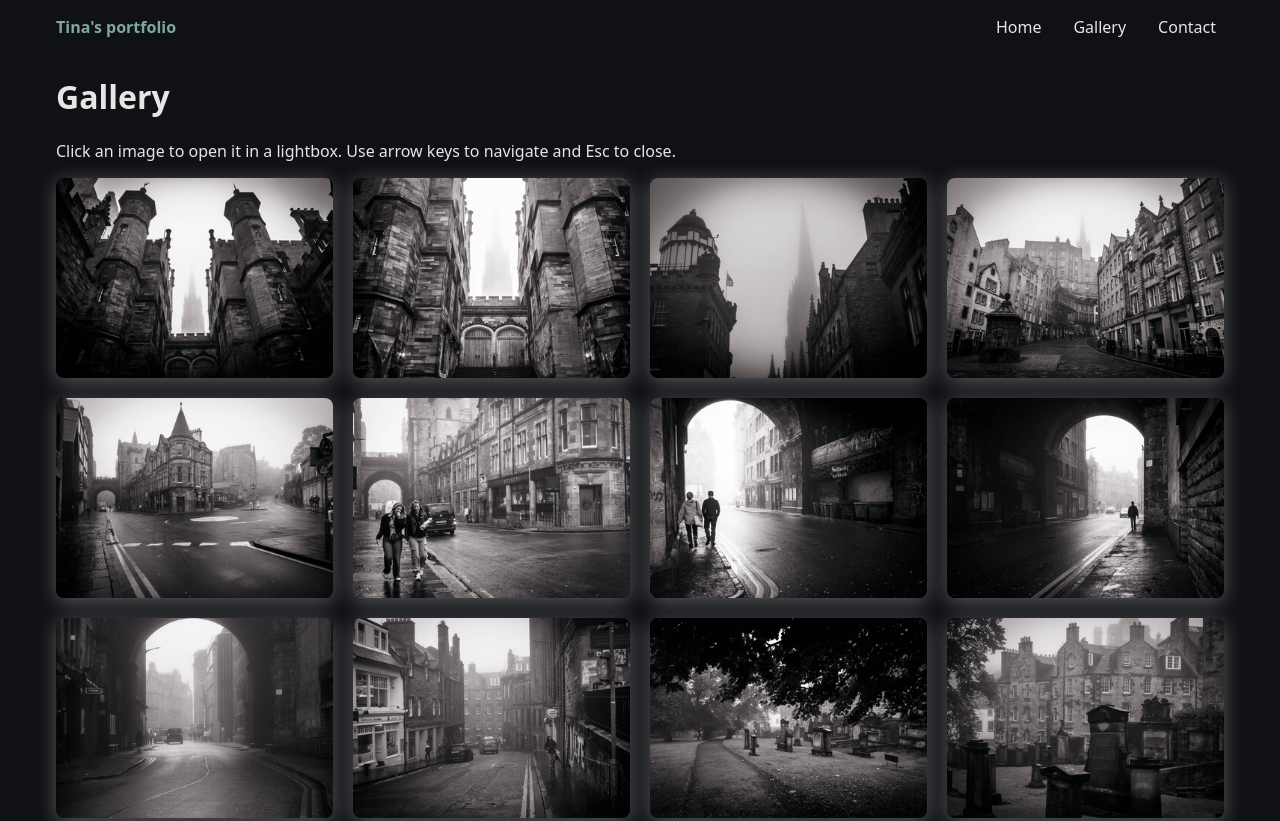
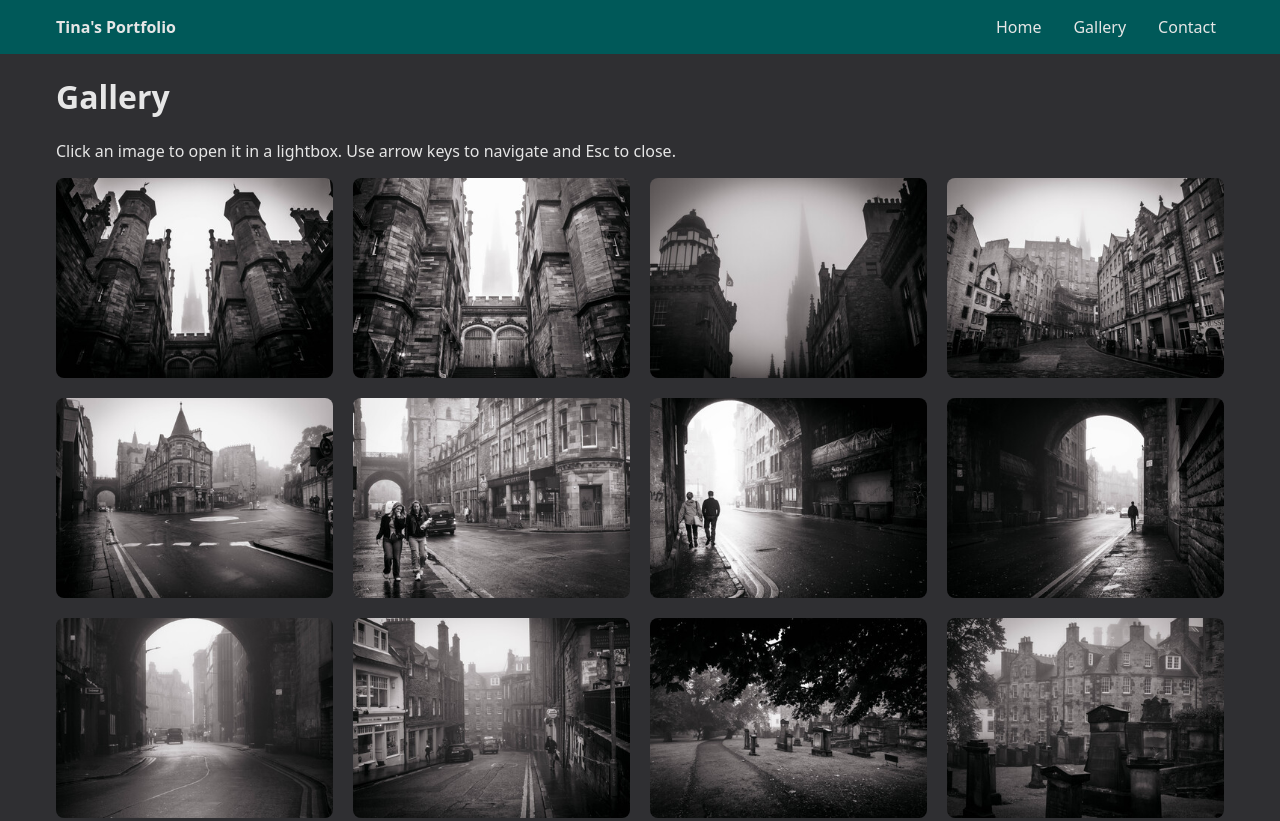
Before and after one commit to gittina2/portfolio, a plain HTML site: page gallery.html in a window 1280 px wide. Shown: the top 821 px of the page. Drawn offline with Linux system fonts and the light colour scheme.

Commit message:
colors changed

```diff
--- a/css/style.css
+++ b/css/style.css
@@ -1,9 +1,8 @@
 :root {
-  --bg: #0f1115;
+  --bg: #2f2f32;
+  --header-bg: #005959;
   --card: #161a22;
   --text: #e6e6e6;
-  --muted: #9aa0aa;
-  --accent: #7fa6a3;
   --radius:12px;
   --gap: 1.25rem;
   --container:1200px;
@@ -30,6 +29,8 @@ body{
   background:var(--card);
   border-radius:6px
 }
+
+.site-header{background:var(--header-bg)}
 
 .header-inner{
   display:flex;
@@ -84,8 +85,7 @@ body{
   width:100%;height:200px;
   object-fit:cover;
   border-radius:8px;
-  display:block;
-  box-shadow: 0 4px 20px rgba(255,255,255,0.3)
+  display:block
 }
 
 .thumb{border:0;
@@ -116,8 +116,7 @@ body{
 .lb-content img{
   max-width:100%;
   max-height:70vh;
-  border-radius:8px;
-  box-shadow: 0 8px 40px rgba(255,255,255,0.2)
+  border-radius:8px
 }
 .lb-caption{color:var(--muted);margin-top:.5rem}
 .lb-close,.lb-prev,.lb-next{position:fixed;background:rgba(255,255,255,0.9);border:0;color:#1f2937;font-size:1.5rem;padding:.5rem;border-radius:6px}
--- a/gallery.html
+++ b/gallery.html
@@ -10,7 +10,7 @@
   <a class="skip-link" href="#gallery">Skip to gallery</a>
   <header class="site-header">
     <div class="container header-inner">
-      <a class="brand" href="index.html">Tina's portfolio</a>
+      <a class="brand" href="index.html">Tina's Portfolio</a>
       <button class="nav-toggle" aria-controls="primary-nav" aria-expanded="false" aria-label="Toggle navigation">
         <span class="hamburger" aria-hidden="true"></span>
       </button>
```
